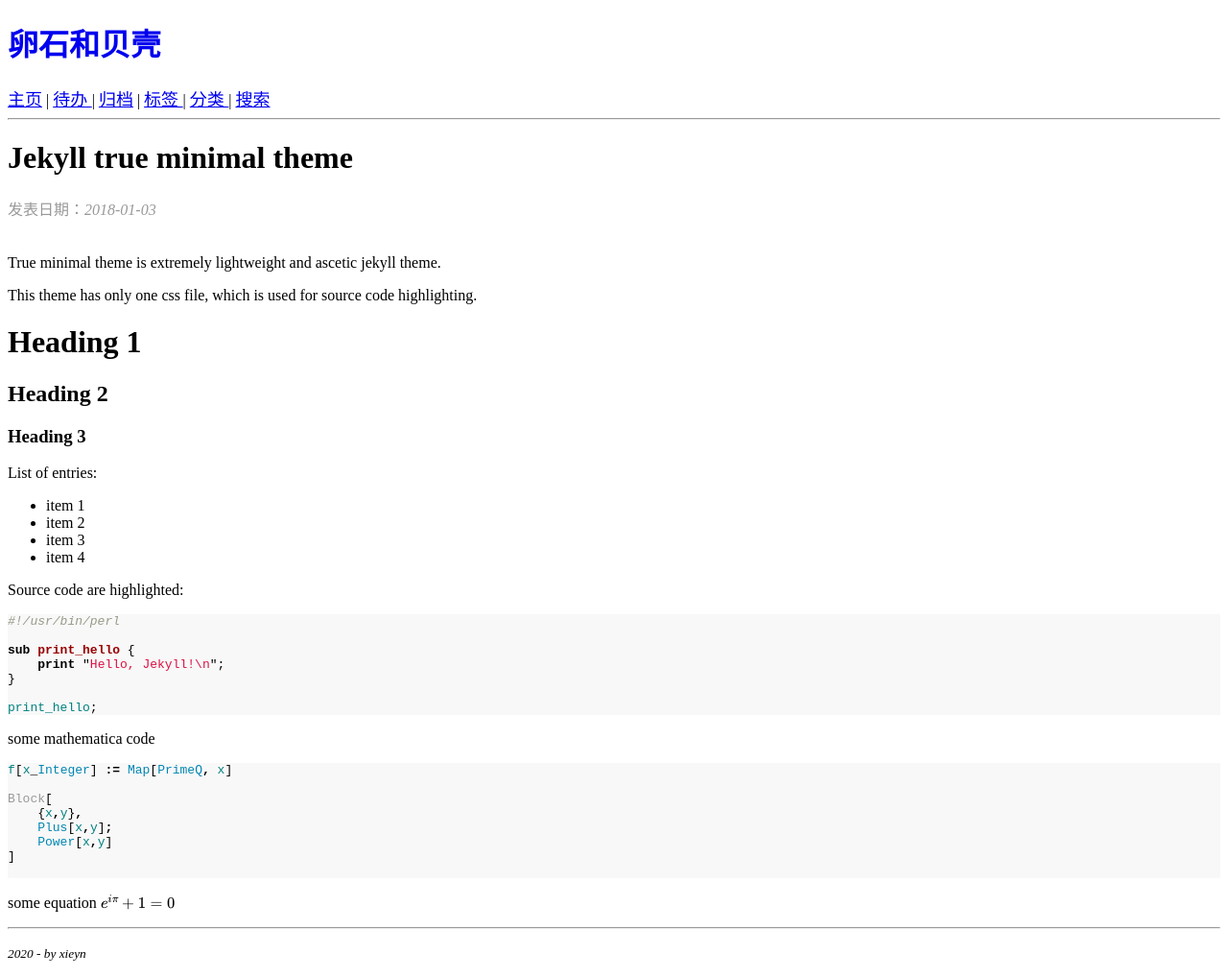
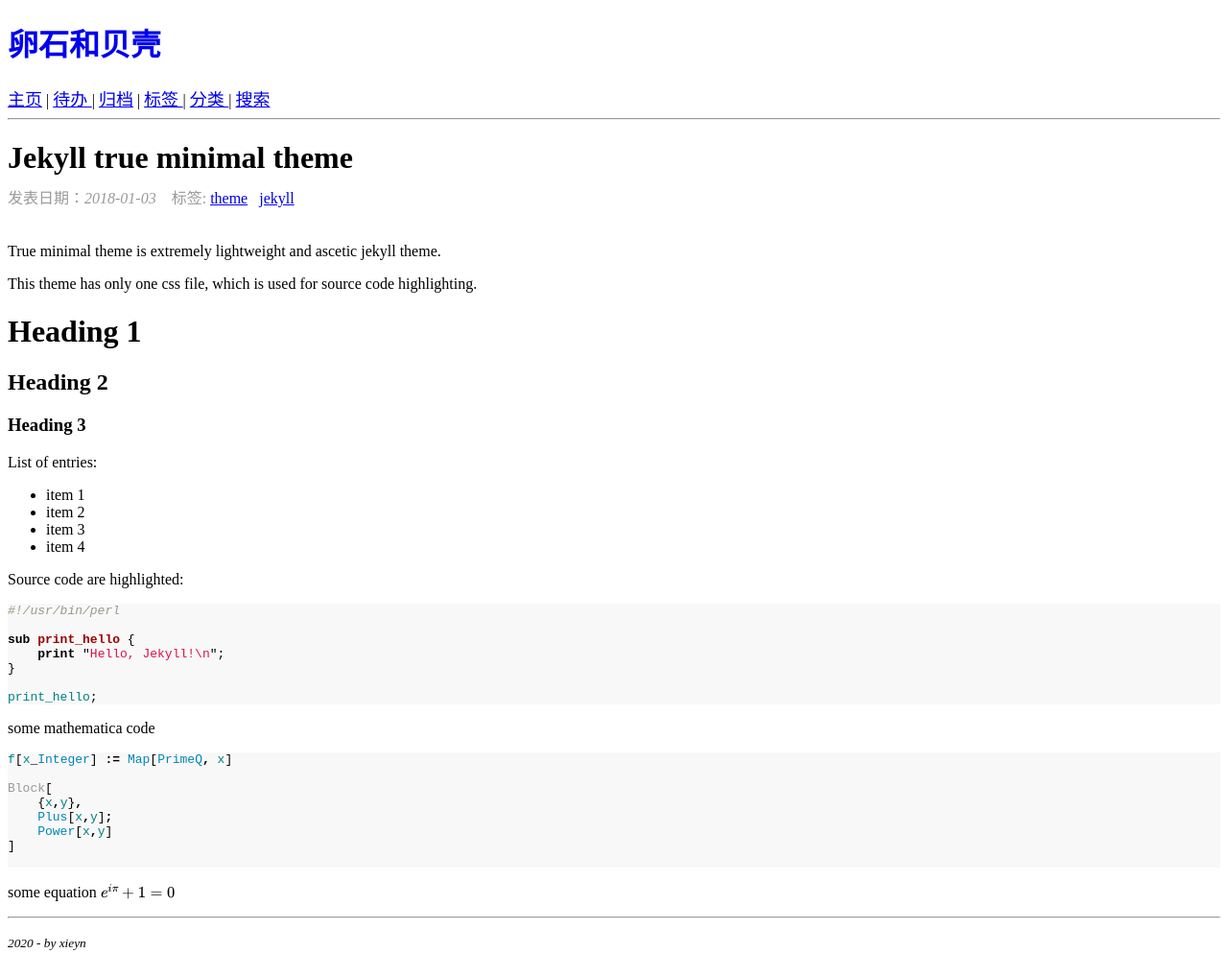
Before and after one commit to xienotes/xienotes.github.io, a Jekyll site: the page built from _posts/2018-01-01-jekyll-true-minimal-theme.md, in a window 1280 px wide. Shown: the whole page at 96% size. Built offline with Jekyll 4.4.1, drawn with Linux system fonts in a browser that asks for light colours; formulas are drawn with MathJax 3; a script that is not in the unit is left out.

Commit message:
update tags in post page

```diff
--- a/_includes/mathjax.html
+++ b/_includes/mathjax.html
@@ -13,10 +13,12 @@
   src="https://cdn.mathjax.org/mathjax/latest/MathJax.js?config=TeX-AMS-MML_HTMLorMML"
 >
 </script>
+{% comment %}
 <script
   type="text/javascript"
   charset="utf-8"
   src="https://vincenttam.github.io/javascripts/MathJaxLocal.js"
 >
 </script>
+{% endcomment %}
 {% endif %}
--- a/_layouts/post.html
+++ b/_layouts/post.html
@@ -7,10 +7,18 @@ layout: default
 
 {% include mathjax.html %}
 
-<h1>{{ page.title }}</h1>
+<h1 style="margin-bottom: 10px;">{{ page.title }}</h1>
 
-<span class="publish date" style="color:rgb(153, 153, 153);">
+<span class="publish-date-tag" style="color:rgb(153, 153, 153);">
      发表日期：<i>{{ page.date | date: "%Y-%m-%d" }}</i>
+    {% if page.tags %}
+        <span>
+            &ensp; 标签:
+            {% for tags in page.tags %}
+            <a href="{{ site.baseurl }}/tags.html#{{ tags | slugify | strip }}">{{ tags | slugify | strip }}</a>&ensp;
+            {% endfor %}
+        </span>
+    {% endif %}
 </span>
 
 {% comment %}
```
Also changed, not shown: _includes/homeintro.md (+1 -1 lines).
